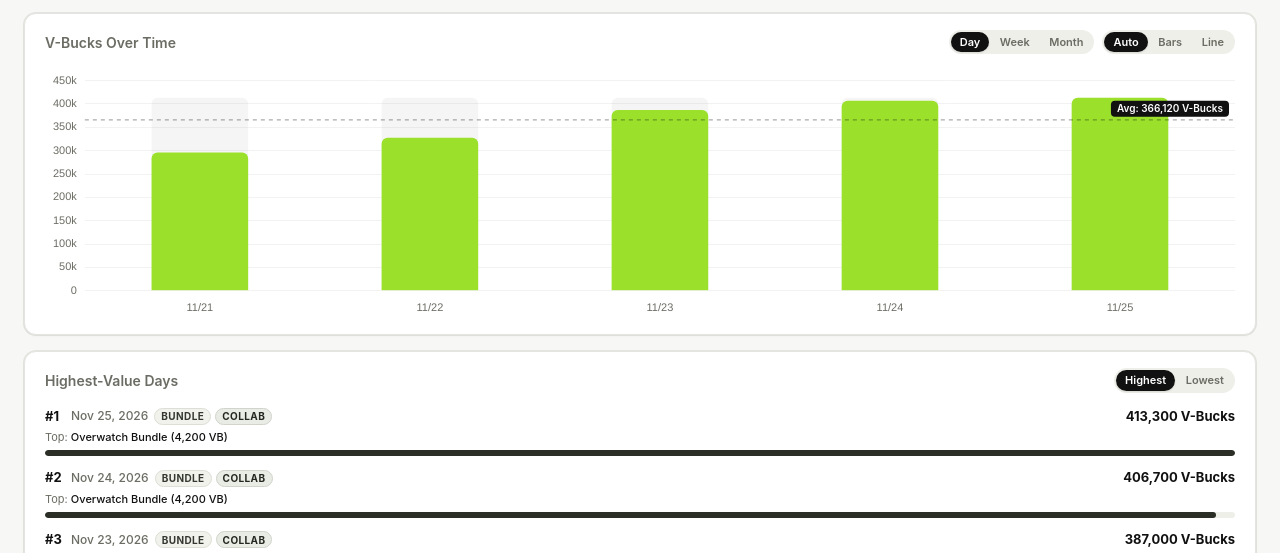
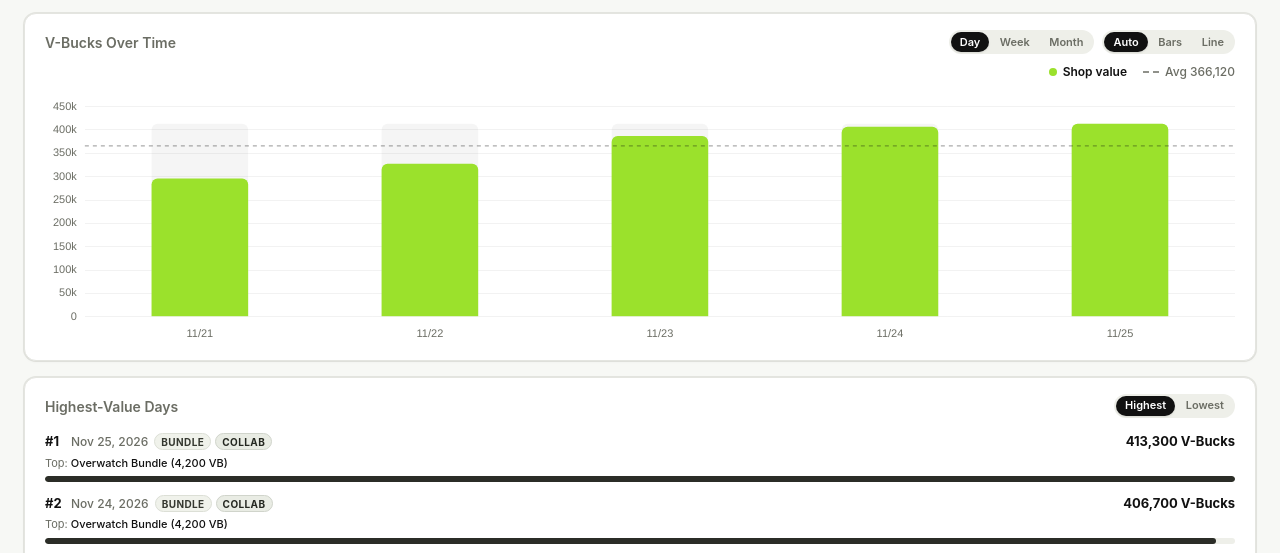
Before and after one commit to prayansu/fortnite-shop-tracker, a plain HTML site: page index.html in a window 1280 px wide. Shown: the part 247-800 px from the top of the page. Drawn offline with nearby package versions, Linux system fonts and the light colour scheme.

Commit message:
feat: replace on-canvas average label with inline HTML chart legend

```diff
--- a/app.js
+++ b/app.js
@@ -77,6 +77,8 @@ const $popCancel      = document.getElementById("pop-cancel");
 const $popApply       = document.getElementById("pop-apply");
 
 const $chartEmptyState= document.getElementById("chart-empty-state");
+const $chartLegend    = document.getElementById("chart-legend");
+const $chartLegendAvg = document.getElementById("chart-legend-avg");
 const $aggToggleBtns  = document.querySelectorAll("#agg-toggle-group .chart-toggle-btn");
 const $typeToggleBtns = document.querySelectorAll("#type-toggle-group .chart-toggle-btn");
 
@@ -132,7 +134,7 @@ const averageLinePlugin = {
 
     ctx.save();
 
-    // 1. Dashed line across chart
+    // Dashed average reference line across chart
     const isDark = document.documentElement.getAttribute("data-theme") === "dark";
     ctx.beginPath();
     ctx.setLineDash([4, 4]);
@@ -141,29 +143,6 @@ const averageLinePlugin = {
     ctx.moveTo(chartArea.left, yPos);
     ctx.lineTo(chartArea.right, yPos);
     ctx.stroke();
-
-    // 2. Pill label on the right edge
-    const labelText = `Avg: ${fmt(avgValue)} V-Bucks`;
-    ctx.font = "600 10px Inter, -apple-system, sans-serif";
-    const textWidth = ctx.measureText(labelText).width;
-    const padX = 6;
-    const badgeW = textWidth + padX * 2;
-    const badgeH = 16;
-    const badgeX = chartArea.right - badgeW - 6;
-    const badgeY = yPos - badgeH - 3;
-
-    ctx.fillStyle = isDark ? "#262930" : "#111111";
-    ctx.beginPath();
-    if (ctx.roundRect) {
-      ctx.roundRect(badgeX, badgeY, badgeW, badgeH, 4);
-    } else {
-      ctx.rect(badgeX, badgeY, badgeW, badgeH);
-    }
-    ctx.fill();
-
-    ctx.fillStyle = isDark ? "#f4f4f5" : "#ffffff";
-    ctx.textBaseline = "middle";
-    ctx.fillText(labelText, badgeX + padX, badgeY + badgeH / 2);
 
     ctx.restore();
   }
@@ -232,6 +211,7 @@ function renderLoadingSkeletons() {
   if ($avgDetail) $avgDetail.innerHTML = '<span class="skeleton skeleton-sub"></span>';
 
   // Chart Skeleton
+  if ($chartLegend) $chartLegend.hidden = true;
   if ($chartSkeleton) $chartSkeleton.hidden = false;
   const canvas = document.getElementById("vbucks-chart");
   if (canvas) canvas.style.display = "none";
@@ -251,6 +231,7 @@ function renderLoadingSkeletons() {
 }
 
 function renderErrorState(err) {
+  if ($chartLegend) $chartLegend.hidden = true;
   if ($chartSkeleton) $chartSkeleton.hidden = true;
   if ($errorBanner) {
     $errorBanner.hidden = false;
@@ -1024,6 +1005,7 @@ function renderChart(buckets, effectiveAgg) {
   const canvas = document.getElementById("vbucks-chart");
 
   if (!buckets.length) {
+    if ($chartLegend) $chartLegend.hidden = true;
     if (vbucksChart) {
       vbucksChart.destroy();
       vbucksChart = null;
@@ -1060,6 +1042,9 @@ function renderChart(buckets, effectiveAgg) {
 
   const allTimePeak = history.length ? Math.max(...history.map((d) => d.totalVbucks)) : 0;
   const meanValue = Math.round(buckets.reduce((s, b) => s + b.vbucks, 0) / buckets.length);
+
+  if ($chartLegend) $chartLegend.hidden = false;
+  if ($chartLegendAvg) $chartLegendAvg.textContent = `Avg ${fmt(meanValue)}`;
 
   const labels = buckets.map((b) => b.label);
   const values = buckets.map((b) => b.vbucks);
--- a/index.html
+++ b/index.html
@@ -13,7 +13,7 @@
       } catch (e) {}
     })();
   </script>
-  <link rel="stylesheet" href="./styles.css?v=2" />
+  <link rel="stylesheet" href="./styles.css?v=3" />
   <script src="https://cdn.jsdelivr.net/npm/chart.js@4/dist/chart.umd.min.js"></script>
 </head>
 <body>
@@ -229,6 +229,16 @@
             </div>
           </div>
         </div>
+        <div class="chart-legend" id="chart-legend" hidden>
+          <span class="chart-legend-item">
+            <span class="legend-dot" aria-hidden="true"></span>
+            <span class="legend-label">Shop value</span>
+          </span>
+          <span class="chart-legend-item">
+            <span class="legend-dash" aria-hidden="true"></span>
+            <span class="legend-label legend-label-muted" id="chart-legend-avg">Avg &mdash;</span>
+          </span>
+        </div>
         <div class="chart-wrap">
           <div class="chart-scroll-container" id="chart-scroll-container">
             <div class="chart-canvas-wrap" id="chart-canvas-wrap">
@@ -277,6 +287,6 @@
     </div>
   </main>
 
-  <script type="module" src="./app.js?v=2"></script>
+  <script type="module" src="./app.js?v=3"></script>
 </body>
 </html>
--- a/styles.css
+++ b/styles.css
@@ -602,6 +602,7 @@ body {
 .error-banner[hidden],
 .empty-state-card[hidden],
 .chart-empty-state[hidden],
+.chart-legend[hidden],
 .datepicker-popover[hidden],
 .skeleton-chart[hidden],
 .lb-expand-btn[hidden] {
@@ -875,6 +876,50 @@ body {
   background: var(--bg-active-pill);
   color: var(--text-active-pill);
   box-shadow: 0 1px 2px rgba(0,0,0,.1);
+}
+
+.chart-legend {
+  display: flex;
+  align-items: center;
+  justify-content: flex-end;
+  flex-wrap: wrap;
+  gap: 6px 16px;
+  padding: 10px 20px 0;
+  font-size: 12px;
+  line-height: 1.3;
+}
+
+.chart-legend-item {
+  display: inline-flex;
+  align-items: center;
+  gap: 6px;
+  white-space: nowrap;
+}
+
+.legend-dot {
+  width: 8px;
+  height: 8px;
+  border-radius: 50%;
+  background: #9be12c;
+  flex-shrink: 0;
+}
+
+.legend-dash {
+  width: 16px;
+  height: 0;
+  border-top: 2px dashed var(--ink-muted);
+  opacity: 0.75;
+  flex-shrink: 0;
+}
+
+.legend-label {
+  color: var(--ink);
+  font-weight: 600;
+}
+
+.legend-label-muted {
+  color: var(--ink-muted);
+  font-weight: 500;
 }
 
 /* ================================================================
@@ -1289,6 +1334,10 @@ body {
     padding: 14px 16px 0;
   }
 
+  .chart-legend {
+    padding: 8px 16px 0;
+  }
+
   .chart-wrap {
     padding: 10px 16px 14px;
     height: 260px;
@@ -1329,6 +1378,10 @@ body {
   .leaderboard-controls {
     width: 100%;
     justify-content: space-between;
+  }
+
+  .chart-legend {
+    justify-content: flex-start;
   }
 
   .range-presets {
```
